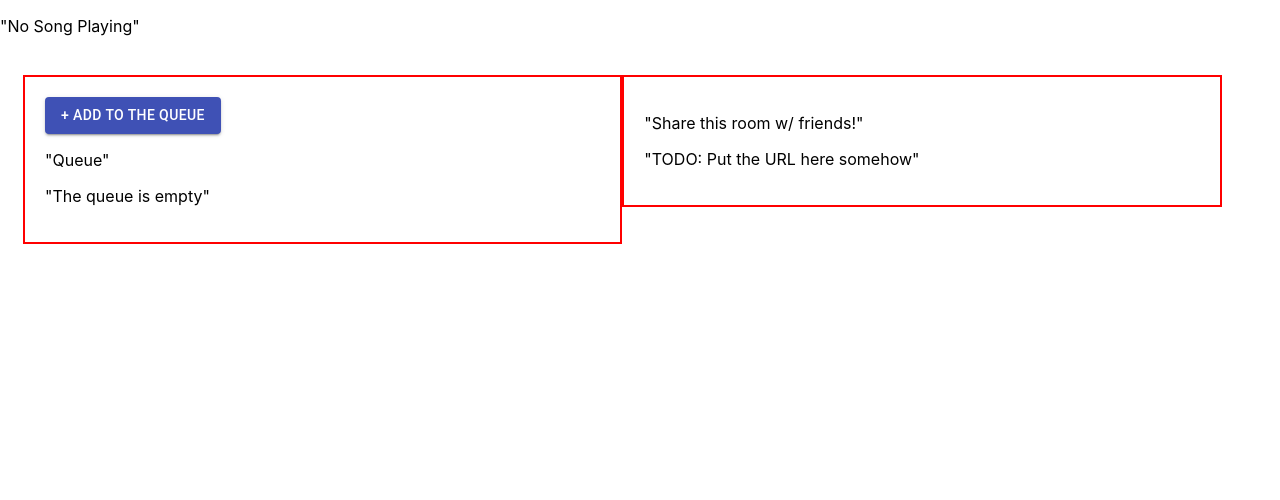
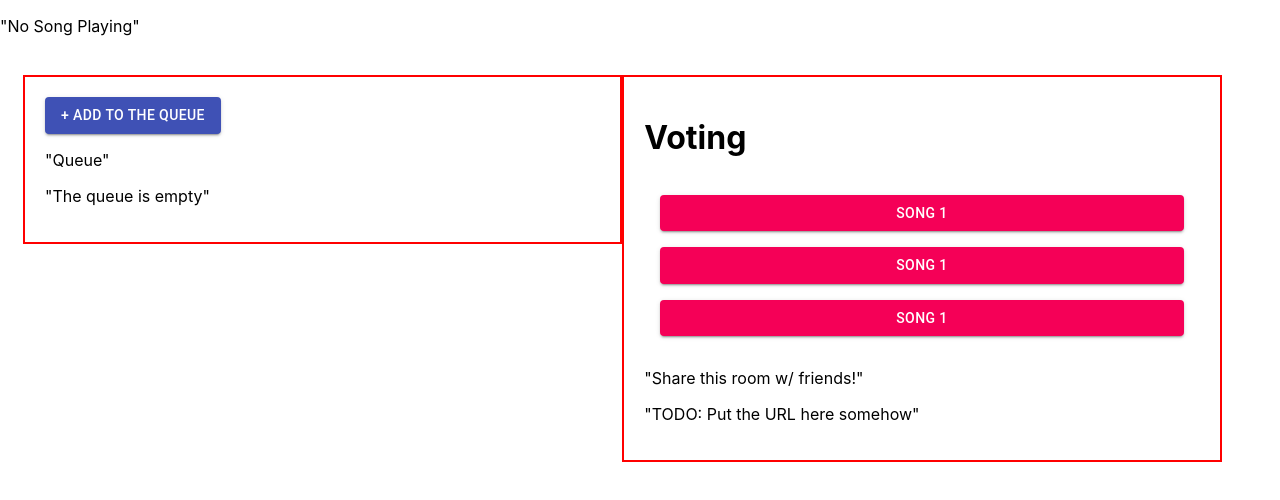
Before and after one commit to AshwinKAshok/hackbeanpot-react-frontend, a React (Create React App) app: page /room in a window 1280 px wide. Shown: the top 500 px of the page. Built offline with nearby package versions, Linux system fonts and the light colour scheme.

Commit message:
adding voting buttons

```diff
--- a/src/App.css
+++ b/src/App.css
@@ -1,16 +1,5 @@
 .App {
   text-align: center;
-}
-
-.App-logo {
-  height: 40vmin;
-  pointer-events: none;
-}
-
-@media (prefers-reduced-motion: no-preference) {
-  .App-logo {
-    animation: App-logo-spin infinite 20s linear;
-  }
 }
 
 .App-header {
@@ -28,18 +17,10 @@
   color: #61dafb;
 }
 
-@keyframes App-logo-spin {
-  from {
-    transform: rotate(0deg);
-  }
-  to {
-    transform: rotate(360deg);
-  }
-}
-
 .float-container {
   border: 3px solid #fff;
   padding: 20px;
+  height: 100%;
 }
 
 .float-child {
@@ -47,4 +28,6 @@
   float: left;
   padding: 20px;
   border: 2px solid red;
+  height: 100%;
+  flex: '1 1 auto';
 }
--- a/src/views/RoomView.js
+++ b/src/views/RoomView.js
@@ -1,5 +1,5 @@
 import React from 'react';
-import { Button } from '@material-ui/core';
+import { Button, List, ListItem, ListItemText } from '@material-ui/core';
 import '../App.css';
 
 const RoomView = (props) => {
@@ -18,6 +18,26 @@ const RoomView = (props) => {
             <p> "The queue is empty" </p>
           </div>
           <div class="float-child">
+            <div>
+              <h1>Voting</h1>
+              <List>
+                <ListItem>
+                  <Button variant="contained" color="secondary" fullWidth="true">
+                    Song 1
+                  </Button>
+                </ListItem>
+                <ListItem>
+                  <Button variant="contained" color="secondary" fullWidth="true">
+                    Song 1
+                  </Button>
+                </ListItem>
+                <ListItem>
+                  <Button variant="contained" color="secondary" fullWidth="true">
+                    Song 1
+                  </Button>
+                </ListItem>
+            </List>
+            </div>
             <p> "Share this room w/ friends!" </p>
             <p> "TODO: Put the URL here somehow" </p>
           </div>
```
